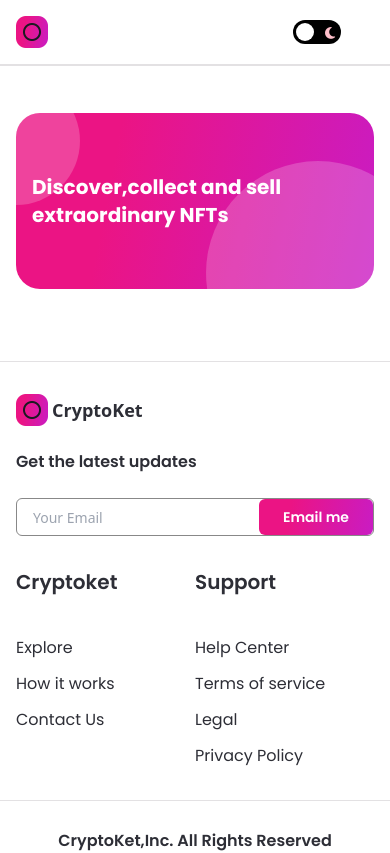
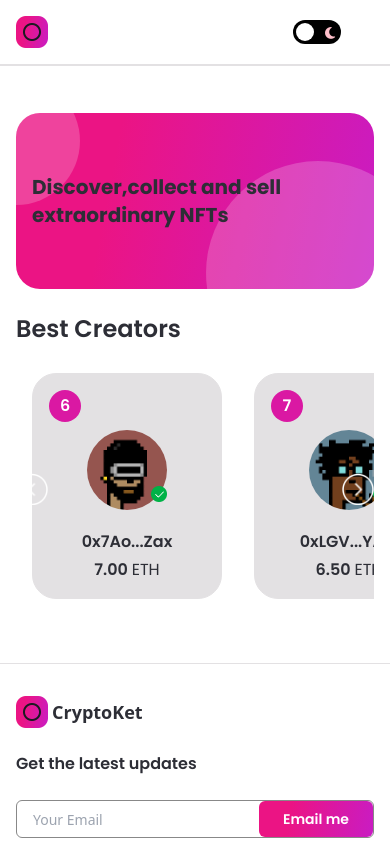
Before and after one commit to Sujay19/nft_market, a Next.js app: page / in a window 390 px wide. Shown: the top 853 px of the page. Built offline with nearby package versions, Linux system fonts and the light colour scheme.

Commit message:
Added Banner and creatorcard files and updated home page

```diff
--- a/components/Banner.jsx
+++ b/components/Banner.jsx
@@ -2,7 +2,7 @@
 
 const Banner = ({ name, parentStyles, childStyles }) => (
   <div className={`w-full relative flex items-center  overflow-hidden  z-0 nft-gradient ${parentStyles}`}>
-    <p className={`font-poppins font-bold leading-70 text-white text-5xl ${childStyles} `}> {name}</p>
+    <p className={`font-poppins font-bold leading-70 dark:text-white text-nft-black-1 text-5xl ${childStyles} `}> {name}</p>
     <div className="absolute w-48 h-48 sm:w-32 sm:h-32 -top-9 -left-16 rounded-full  white-bg  -z-5" />
     <div className="absolute w-72 h-72 sm:w-56 sm:h-56 -bottom-24 -right-14 rounded-full  white-bg -z-5" />
   </div>
--- /dev/null
+++ b/components/CreatorCard.jsx
@@ -0,0 +1,37 @@
+import React from 'react';
+import Image from 'next/image';
+
+import images from '../assets';
+
+const CreatorCard = ({ rank, creatorImage, creatorName, creatorEths }) => (
+  <div className="min-w-190 minlg:min-w-240  dark:bg-nft-black-3  bg-nft-gray-1 border dark:border-nft-black-3 border-nft-gray-1 flex flex-col p-4 m-4 rounded-3xl">
+    <div className="  h-8 w-8  minlg:h-10  minlg:w-10 flexCenter  bg-nft-red-violet rounded-full">
+      <p className="font-poppins font-semibold text-white text-base minlg:text-lg">{rank}</p>
+    </div>
+    <div className="flex justify-center my-2">
+      <div className="relative h-20 w-20 minlg:h-28 minlg:w-28">
+        <Image
+          src={creatorImage}
+          objectFit="cover"
+          layout="fill"
+          alt="Creator"
+          className=" rounded-full"
+        />
+        <div className="absolute w-4 h-4 minlg:w-7 minlg:h-7 bottom-2 -right-0">
+          <Image
+            src={images.tick}
+            objectFit="contain"
+            layout="fill"
+            alt="tick"
+          />
+        </div>
+      </div>
+    </div>
+    <div className=" mt-3 minlg:mt-7 text-center flexCenter flex-col">
+      <p className=" font-poppins font-semibold dark:text-white text-nft-black-1 ">{creatorName}</p>
+      <p className="mt-1 font-poppins font-semibold dark:text-white text-nft-black-1">{creatorEths.toFixed(2)} <span className="font-normal">ETH</span> </p>
+    </div>
+  </div>
+);
+
+export default CreatorCard;
--- a/components/index.js
+++ b/components/index.js
@@ -1,6 +1,9 @@
+// eslint-disable-next-line import/no-cycle
 import Navbar from './Navbar';
+// eslint-disable-next-line import/no-cycle
 import Footer from './Footer';
 import Button from './Button';
 import Banner from './Banner';
+import CreatorCard from './CreatorCard';
 
-export { Navbar, Footer, Button, Banner };
+export { Navbar, Footer, Button, Banner, CreatorCard };
--- a/pages/index.js
+++ b/pages/index.js
@@ -1,6 +1,43 @@
-import { Banner } from '../components';
+import { useState, useRef, useEffect } from 'react';
+import Image from 'next/image';
+import { useTheme } from 'next-themes';
 
-const Home = () => (
+import images from '../assets';
+import { Banner, CreatorCard } from '../components';
+import { makeid } from '../utils/makeId';
+
+const Home = () => {
+  const [hideButtons, setHideButtons] = useState(false);
+  const { theme } = useTheme();
+  const parentref = useRef(null);
+  const scrollref = useRef(null);
+
+  const handleScroll = (direction) => {
+    const { current } = scrollref;
+    const scrollAmount = window.innerWidth > 1800 ? 270 : 210;
+    if (direction === 'left') {
+      current.scrollLeft -= scrollAmount;
+    } else {
+      current.scrollLeft += scrollAmount;
+    }
+  };
+  const isScrollable = () => {
+    const { current } = scrollref;
+    const { current: parent } = parentref;
+    if (current?.scrollWidth >= parent?.offsetWidth) {
+      return setHideButtons(false);
+    }
+    return setHideButtons(true);
+  };
+  useEffect(() => {
+    isScrollable();
+    window.addEventListener('resize', isScrollable);
+
+    return () => {
+      window.removeEventListener('resize', isScrollable);
+    };
+  });
+  return (
     <div className="flex justify-center p-12 sm:px-4">
       <div className="w-full  minmd:w-4/5  ">
         <Banner
@@ -8,8 +45,48 @@
           childStyles="md:text-4xl sm:text-2-xl xs:text-xl text-left"
           parentStyles="mb-6 justify-start h-72 sm:h-60 p-12 xs:p-4 xs:h-44  rounded-3xl"
         />
+        <div>
+          <h1 className="font-poppins  font-semibold dark:text-white text-nft-black-1 text-2xl minlg:text-4xl sm:ml-0 ml-4">Best Creators</h1>
+          <div className="flex-1 relative max-w-full flex mt-3" ref={parentref}>
+            <div className="flex flex-row w-max overflow-x-scroll no-scrollbar select-none" ref={scrollref}>
+              {
+                [6, 7, 8, 9, 10].map((id) => (
+                  <CreatorCard
+                    key={`creator-${id}`}
+                    rank={id}
+                    creatorImage={images[`creator${id}`]}
+                    creatorName={`0x${makeid(3)}...${makeid(3)}`}
+                    creatorEths={10 - id * 0.5}
+                  />
+                ))
+                }
+              { !hideButtons && (
+              <>
+                <div onClick={() => handleScroll('left')} className=" absolute w-8 h-8 minlg:w-12 minlg:h-12 top-45 left-0 cursor-pointer">
+                  <Image
+                    src={images.left}
+                    objectFit="contain"
+                    layout="fill"
+                    alt="left-arrow"
+                    className={theme === 'light' && 'filter invert'}
+                  />
+                </div>
+                <div onClick={() => handleScroll('right')} className=" absolute w-8 h-8 minlg:w-12 minlg:h-12 top-45 right-0 cursor-pointer">
+                  <Image
+                    src={images.right}
+                    objectFit="contain"
+                    layout="fill"
+                    alt="right-arrow"
+                    className={theme === 'light' && 'filter invert'}
+                  />
+                </div>
+              </>
+              )}
+            </div>
+          </div>
+        </div>
       </div>
     </div>
   );
-
+};
 export default Home;
--- /dev/null
+++ b/utils/makeId.js
@@ -0,0 +1,12 @@
+export const makeid = (length) => {
+  let result = '';
+
+  const characters = 'ABCDEFGHIJKLMNOPQRSTUVWXYZabcdefghijklmnopqrstuvwxyz0123456789';
+  const charactersLength = characters.length;
+
+  for (let i = 0; i < length; i += 1) {
+    result += characters.charAt(Math.floor(Math.random() * charactersLength));
+  }
+
+  return result;
+};
```
Lines whose indentation alone changed are shown as unchanged.
